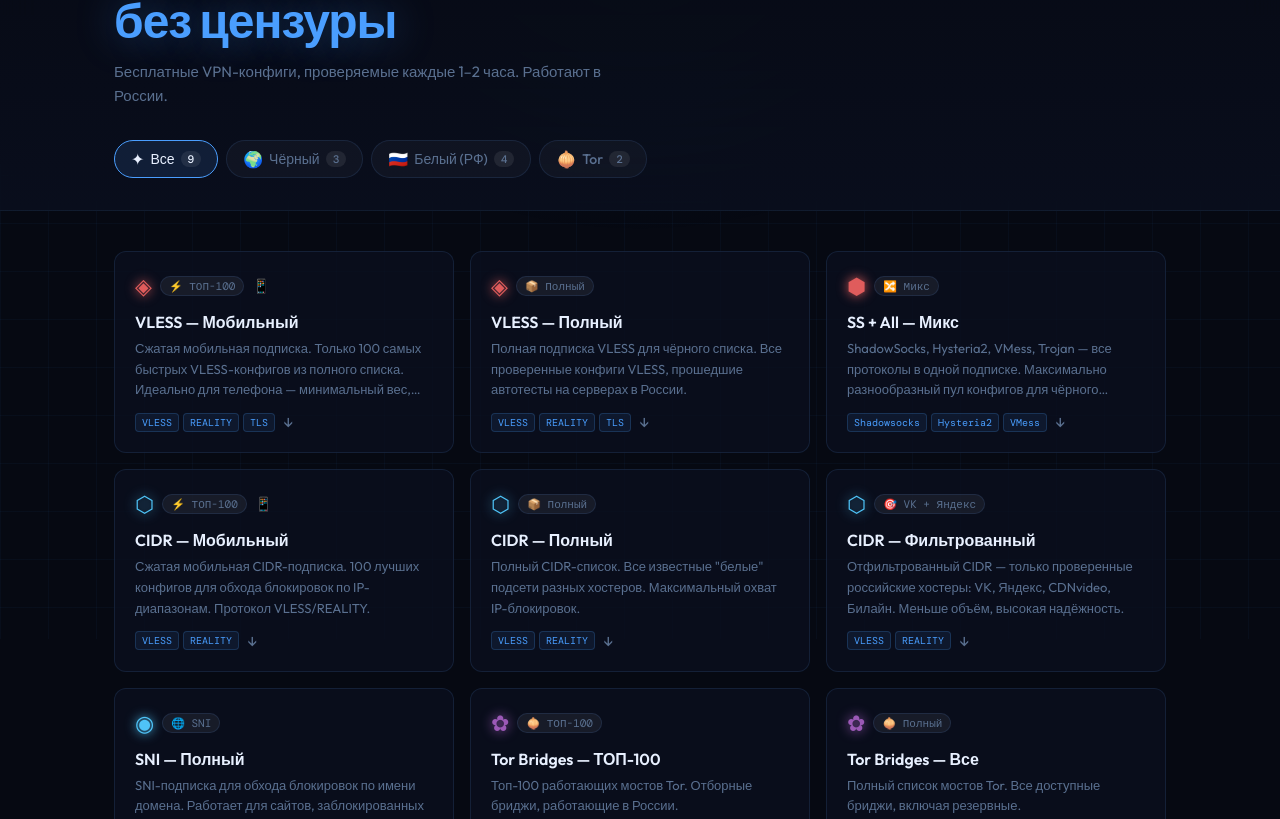
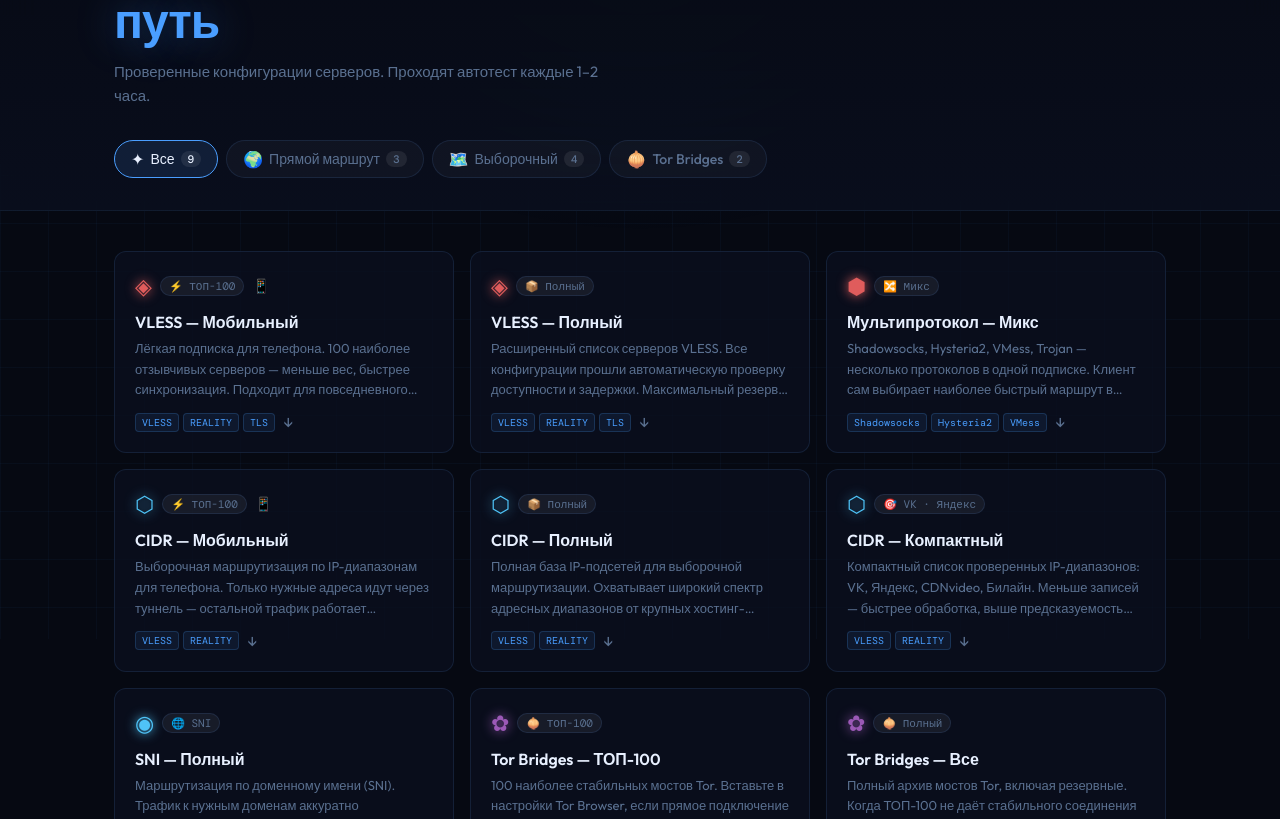
Before and after one commit to veebull/vpn-portal, a React (Vite) app: page / in a window 1280 px wide. Shown: the part 161-980 px from the top of the page. Built offline with nearby package versions, Linux system fonts and the light colour scheme; no server answers; a web font is replaced by a local one.

Commit message:
ru-safely-text

```diff
--- a/src/App.tsx
+++ b/src/App.tsx
@@ -20,10 +20,10 @@ export default function App() {
   }, [activeCategory]);
 
   const categories: { id: Category; label: string; emoji: string; count: number }[] = [
-    { id: 'all', label: 'Все', emoji: '✦', count: CONFIG_FILES.length },
-    { id: 'black', label: 'Чёрный', emoji: '🌍', count: CONFIG_FILES.filter(f => f.category === 'black').length },
-    { id: 'white', label: 'Белый (РФ)', emoji: '🇷🇺', count: CONFIG_FILES.filter(f => f.category === 'white').length },
-    { id: 'tor', label: 'Tor', emoji: '🧅', count: CONFIG_FILES.filter(f => f.category === 'tor').length },
+    { id: 'all',   label: 'Все',              emoji: '✦',  count: CONFIG_FILES.length },
+    { id: 'black', label: 'Прямой маршрут',   emoji: '🌍', count: CONFIG_FILES.filter(f => f.category === 'black').length },
+    { id: 'white', label: 'Выборочный',        emoji: '🗺️', count: CONFIG_FILES.filter(f => f.category === 'white').length },
+    { id: 'tor',   label: 'Tor Bridges',       emoji: '🧅', count: CONFIG_FILES.filter(f => f.category === 'tor').length },
   ];
 
   return (
@@ -60,8 +60,8 @@ export default function App() {
         </div>
 
         <div className="hero">
-          <h1 className="hero-title">Свободный интернет<br /><span className="hero-accent">без цензуры</span></h1>
-          <p className="hero-sub">Бесплатные VPN-конфиги, проверяемые каждые 1–2 часа. Работают в России.</p>
+          <h1 className="hero-title">Найдётся другой<br /><span className="hero-accent">путь</span></h1>
+          <p className="hero-sub">Проверенные конфигурации серверов. Проходят автотест каждые 1–2 часа.</p>
         </div>
 
         <nav className="category-nav">
@@ -109,7 +109,7 @@ export default function App() {
       </main>
 
       <footer className="footer">
-        <p>Данные из <a href="https://github.com/igareck/vpn-configs-for-russia" target="_blank" rel="noreferrer">igareck/vpn-configs-for-russia</a> · Обновляется через GitHub Actions · Не собирает данные</p>
+        <p>Данные из <a href="https://github.com/igareck/vpn-configs-for-russia" target="_blank" rel="noreferrer">igareck/vpn-configs-for-russia</a> · Обновляется через GitHub Actions · Не собирает данные пользователей</p>
       </footer>
     </div>
   );
--- a/src/data/configs.ts
+++ b/src/data/configs.ts
@@ -4,7 +4,7 @@ const BASE = 'https://raw.githubusercontent.com/igareck/vpn-configs-for-russia/m
 const CDN = 'https://cdn.jsdelivr.net/gh/igareck/vpn-configs-for-russia@main';
 
 export const CONFIG_FILES: ConfigFile[] = [
-  // ── BLACK LIST ──────────────────────────────────────────────
+  // ── ПРЯМЫЕ МАРШРУТЫ ─────────────────────────────────────────
   {
     id: 'black-vless-mobile',
     name: 'VLESS — Мобильный',
@@ -15,11 +15,11 @@ export const CONFIG_FILES: ConfigFile[] = [
     rawUrl: `${BASE}/BLACK_VLESS_RUS_mobile.txt`,
     cdnUrl: `${CDN}/BLACK_VLESS_RUS_mobile.txt`,
     badge: '⚡ ТОП-100',
-    description: 'Сжатая мобильная подписка. Только 100 самых быстрых VLESS-конфигов из полного списка. Идеально для телефона — минимальный вес, максимальная скорость обновления.',
+    description: 'Лёгкая подписка для телефона. 100 наиболее отзывчивых серверов — меньше вес, быстрее синхронизация. Подходит для повседневного использования на мобильном.',
     useCases: [
-      'Вы за пределами России и хотите разблокировать всё',
-      'Используете телефон или планшет',
-      'Хотите минимальный расход трафика на обновление',
+      'Работа на телефоне или планшете',
+      'Нужна быстрая синхронизация подписки',
+      'Важен минимальный расход трафика на обновление',
     ],
     protocols: ['VLESS', 'REALITY', 'TLS'],
   },
@@ -33,17 +33,17 @@ export const CONFIG_FILES: ConfigFile[] = [
     rawUrl: `${BASE}/BLACK_VLESS_RUS.txt`,
     cdnUrl: `${CDN}/BLACK_VLESS_RUS.txt`,
     badge: '📦 Полный',
-    description: 'Полная подписка VLESS для чёрного списка. Все проверенные конфиги VLESS, прошедшие автотесты на серверах в России.',
+    description: 'Расширенный список серверов VLESS. Все конфигурации прошли автоматическую проверку доступности и задержки. Максимальный резерв на случай нестабильной сети.',
     useCases: [
-      'Вы за пределами России',
-      'Нужно максимальное количество резервных конфигов',
-      'Используете десктоп-клиент',
+      'Работа на десктопе или ноутбуке',
+      'Нужен широкий выбор серверов',
+      'Важна устойчивость при нестабильном соединении',
     ],
     protocols: ['VLESS', 'REALITY', 'TLS', 'WS'],
   },
   {
     id: 'black-ss-all',
-    name: 'SS + All — Микс',
+    name: 'Мультипротокол — Микс',
     filename: 'BLACK_SS+All_RUS.txt',
     category: 'black',
     listType: 'mixed',
@@ -51,16 +51,16 @@ export const CONFIG_FILES: ConfigFile[] = [
     rawUrl: `${BASE}/BLACK_SS+All_RUS.txt`,
     cdnUrl: `${CDN}/BLACK_SS+All_RUS.txt`,
     badge: '🔀 Микс',
-    description: 'ShadowSocks, Hysteria2, VMess, Trojan — все протоколы в одной подписке. Максимально разнообразный пул конфигов для чёрного списка.',
+    description: 'Shadowsocks, Hysteria2, VMess, Trojan — несколько протоколов в одной подписке. Клиент сам выбирает наиболее быстрый маршрут в каждый момент времени.',
     useCases: [
-      'Вы за пределами России',
       'Клиент поддерживает несколько протоколов',
-      'Хотите максимальную совместимость',
+      'Нужна максимальная совместимость с разными серверами',
+      'Хочется автоматического выбора лучшего канала',
     ],
     protocols: ['Shadowsocks', 'Hysteria2', 'VMess', 'Trojan'],
   },
 
-  // ── WHITE LIST ──────────────────────────────────────────────
+  // ── ВЫБОРОЧНЫЕ МАРШРУТЫ ──────────────────────────────────────
   {
     id: 'white-cidr-mobile',
     name: 'CIDR — Мобильный',
@@ -71,12 +71,11 @@ export const CONFIG_FILES: ConfigFile[] = [
     rawUrl: `${BASE}/Vless-Reality-White-Lists-Rus-Mobile.txt`,
     cdnUrl: `${CDN}/Vless-Reality-White-Lists-Rus-Mobile.txt`,
     badge: '⚡ ТОП-100',
-    description: 'Сжатая мобильная CIDR-подписка. 100 лучших конфигов для обхода блокировок по IP-диапазонам. Протокол VLESS/REALITY.',
+    description: 'Выборочная маршрутизация по IP-диапазонам для телефона. Только нужные адреса идут через туннель — остальной трафик работает напрямую, не теряя скорость.',
     useCases: [
-      'Вы находитесь в России',
-      'Нужно обойти блокировки конкретных сайтов',
-      'Используете телефон',
-      'Трафик остального идёт напрямую (Split Tunnel)',
+      'Использование на смартфоне',
+      'Нужна раздельная маршрутизация (split tunnel)',
+      'Важно не замедлять привычные сервисы',
     ],
     protocols: ['VLESS', 'REALITY'],
   },
@@ -90,17 +89,17 @@ export const CONFIG_FILES: ConfigFile[] = [
     rawUrl: `${BASE}/WHITE-CIDR-RU-all.txt`,
     cdnUrl: `${CDN}/WHITE-CIDR-RU-all.txt`,
     badge: '📦 Полный',
-    description: 'Полный CIDR-список. Все известные "белые" подсети разных хостеров. Максимальный охват IP-блокировок.',
+    description: 'Полная база IP-подсетей для выборочной маршрутизации. Охватывает широкий спектр адресных диапазонов от крупных хостинг-провайдеров.',
     useCases: [
-      'Вы в России, хотите разблокировать всё заблокированное',
-      'Нужен максимальный охват CIDR-блоков',
-      'Десктоп или роутер',
+      'Работа на десктопе или роутере',
+      'Нужен максимальный охват IP-диапазонов',
+      'Настройка на уровне домашней сети',
     ],
     protocols: ['VLESS', 'REALITY'],
   },
   {
     id: 'white-cidr-filtered',
-    name: 'CIDR — Фильтрованный',
+    name: 'CIDR — Компактный',
     filename: 'WHITE-CIDR-RU-checked.txt',
     category: 'white',
     listType: 'cidr',
@@ -108,11 +107,12 @@ export const CONFIG_FILES: ConfigFile[] = [
     isFiltered: true,
     rawUrl: `${BASE}/WHITE-CIDR-RU-checked.txt`,
     cdnUrl: `${CDN}/WHITE-CIDR-RU-checked.txt`,
-    badge: '🎯 VK + Яндекс',
-    description: 'Отфильтрованный CIDR — только проверенные российские хостеры: VK, Яндекс, CDNvideo, Билайн. Меньше объём, высокая надёжность.',
+    badge: '🎯 VK · Яндекс',
+    description: 'Компактный список проверенных IP-диапазонов: VK, Яндекс, CDNvideo, Билайн. Меньше записей — быстрее обработка, выше предсказуемость маршрута.',
     useCases: [
-      'Вы в России, нужны только VK, Яндекс, CDNvideo',
-      'Хотите минимальный список с максимальной надёжностью',
+      'Нужны только конкретные российские платформы',
+      'Важна минимальная нагрузка на клиент',
+      'Хочется стабильного и предсказуемого маршрута',
     ],
     protocols: ['VLESS', 'REALITY'],
   },
@@ -126,10 +126,11 @@ export const CONFIG_FILES: ConfigFile[] = [
     rawUrl: `${BASE}/WHITE-SNI-RU-all.txt`,
     cdnUrl: `${CDN}/WHITE-SNI-RU-all.txt`,
     badge: '🌐 SNI',
-    description: 'SNI-подписка для обхода блокировок по имени домена. Работает для сайтов, заблокированных по SNI/домену, а не IP.',
+    description: 'Маршрутизация по доменному имени (SNI). Трафик к нужным доменам аккуратно перенаправляется через туннель, не затрагивая остальные соединения.',
     useCases: [
-      'Вы в России, сайты заблокированы по домену',
-      'CIDR не помогает — нужна SNI-маршрутизация',
+      'Клиент поддерживает SNI-фильтрацию',
+      'Нужна точечная маршрутизация по именам доменов',
+      'CIDR-подход не подходит по техническим причинам',
     ],
     protocols: ['VLESS', 'REALITY'],
   },
@@ -145,10 +146,11 @@ export const CONFIG_FILES: ConfigFile[] = [
     rawUrl: `${BASE}/TOR-BRIDGES/TOR_BRIDGES_TOP100.txt`,
     cdnUrl: `${CDN}/TOR-BRIDGES/TOR_BRIDGES_TOP100.txt`,
     badge: '🧅 ТОП-100',
-    description: 'Топ-100 работающих мостов Tor. Отборные бриджи, работающие в России.',
+    description: '100 наиболее стабильных мостов Tor. Вставьте в настройки Tor Browser, если прямое подключение к сети нестабильно или недоступно.',
     useCases: [
-      'Нужна максимальная анонимность',
-      'Tor заблокирован — нужны мосты для подключения',
+      'Tor Browser не подключается напрямую',
+      'Нужна анонимная маршрутизация через луковую сеть',
+      'Предпочтителен компактный список с высокой доступностью',
     ],
     protocols: ['Tor Bridges', 'obfs4', 'Snowflake'],
   },
@@ -162,10 +164,10 @@ export const CONFIG_FILES: ConfigFile[] = [
     rawUrl: `${BASE}/TOR-BRIDGES/TOR_BRIDGES_ALL.txt`,
     cdnUrl: `${CDN}/TOR-BRIDGES/TOR_BRIDGES_ALL.txt`,
     badge: '🧅 Полный',
-    description: 'Полный список мостов Tor. Все доступные бриджи, включая резервные.',
+    description: 'Полный архив мостов Tor, включая резервные. Когда ТОП-100 не даёт стабильного соединения — здесь больше вариантов для подбора.',
     useCases: [
-      'ТОП-100 не работает — нужны дополнительные бриджи',
-      'Максимальная устойчивость',
+      'ТОП-100 мостов нестабильны или медленны',
+      'Нужен расширенный выбор точек входа в сеть Tor',
     ],
     protocols: ['Tor Bridges', 'obfs4', 'Snowflake', 'WebTunnel'],
   },
@@ -173,24 +175,24 @@ export const CONFIG_FILES: ConfigFile[] = [
 
 export const CATEGORY_META = {
   black: {
-    label: 'Чёрный список',
+    label: 'Прямые маршруты',
     emoji: '🌍',
     color: '#e05c5c',
-    description: 'Для тех, кто НЕ в России. Полный обход — весь трафик через VPN.',
-    longDescription: 'Конфиги из чёрного списка пускают ВЕСЬ интернет-трафик через VPN. Используйте их если вы находитесь за пределами России и хотите обойти гео-блокировки, или если в России, но хотите туннелировать абсолютно всё.',
+    description: 'Весь трафик идёт через зашифрованный туннель.',
+    longDescription: 'Конфигурации этой группы направляют весь интернет-трафик через зашифрованный канал. Это обеспечивает стабильное и защищённое соединение вне зависимости от состояния сети. Подходит для работы из любой точки мира, когда важна единая точка выхода.',
   },
   white: {
-    label: 'Белый список',
-    emoji: '🇷🇺',
+    label: 'Выборочные маршруты',
+    emoji: '🗺️',
     color: '#4fc3f7',
-    description: 'Только для России. Обход РКН — только заблокированные сайты через VPN.',
-    longDescription: 'Белый список работает как "умный обход": только заблокированные Роскомнадзором ресурсы идут через VPN, остальной трафик — напрямую. Это быстрее, надёжнее и не нагружает VPN-сервер лишним трафиком. CIDR — обход по IP-диапазонам, SNI — по доменному имени.',
+    description: 'Только нужные адреса идут через туннель, остальное — напрямую.',
+    longDescription: 'Конфигурации с раздельной маршрутизацией: через туннель проходит только трафик к определённым IP-диапазонам или доменам, остальное соединение остаётся прямым. Это ускоряет привычные сервисы и снижает нагрузку. CIDR — маршрутизация по IP-подсетям, SNI — по доменным именам.',
   },
   tor: {
     label: 'Tor Bridges',
     emoji: '🧅',
     color: '#9b59b6',
-    description: 'Мосты Tor для анонимного выхода в сеть.',
-    longDescription: 'Мосты Tor (bridges) — это незаблокированные ретрансляторы Tor-сети. Используйте их если прямое подключение к Tor заблокировано. Вставьте в настройки Tor Browser → Connection → Bridges.',
+    description: 'Точки входа в анонимную луковую сеть Tor.',
+    longDescription: 'Мосты Tor (bridges) — это альтернативные точки входа в сеть Tor. Используются в Tor Browser через раздел Connection → Bridges, когда прямое подключение к сети нестабильно. Протоколы obfs4 и Snowflake дополнительно маскируют характер трафика.',
   },
 };
```
Also changed, not shown: 1 other file (tests, documents, lock files or other folders).
